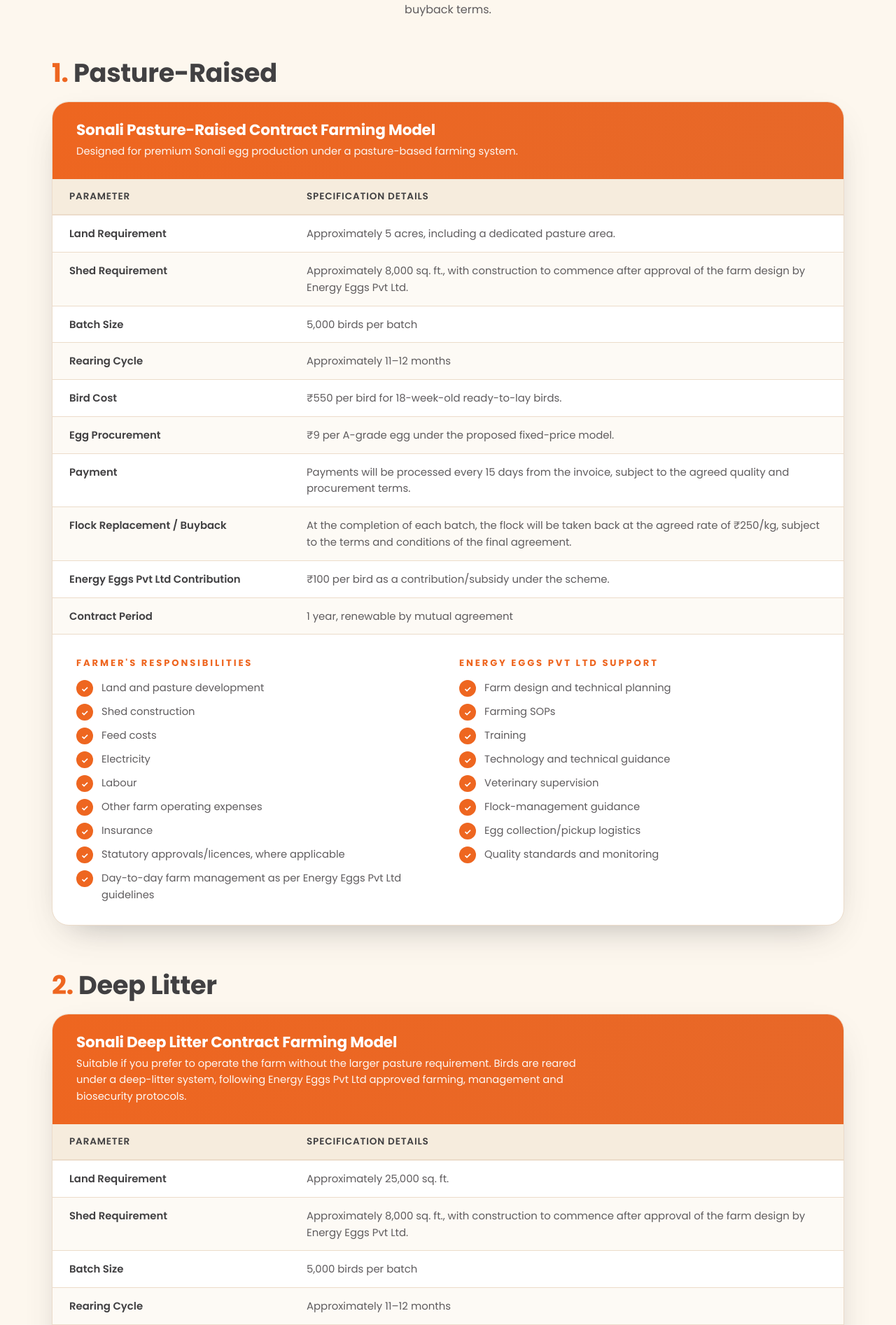
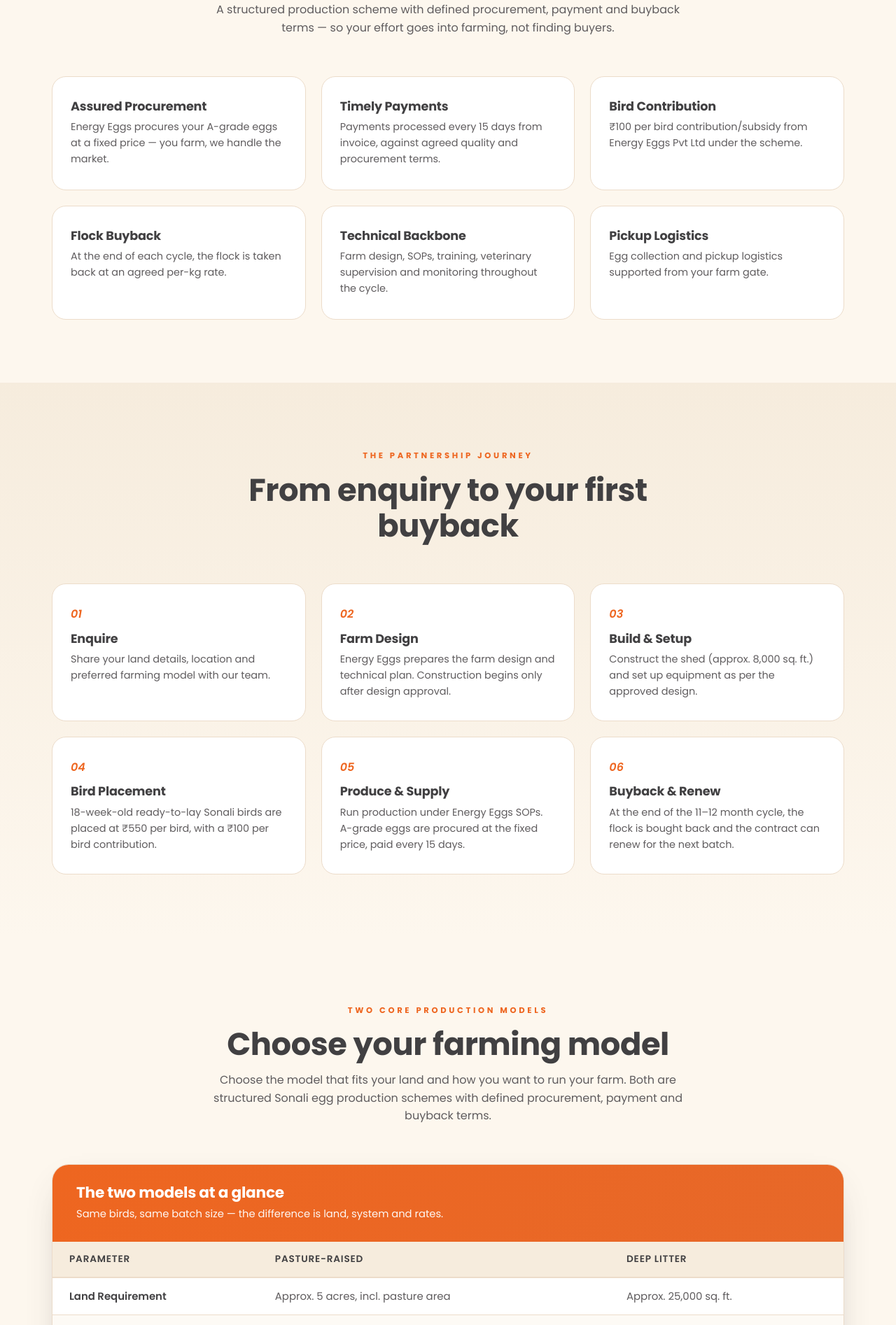
Before and after one commit to shirajgit/energy-eggs, a React (Vite) app: page /contract-farming in a window 1280 px wide. Shown: the part 666-2560 px from the top of the page at 70% size. Built offline with nearby package versions, Linux system fonts and the light colour scheme.

Commit message:
Add benefits, journey, comparison, and FAQ sections to Contract Farming page

```diff
--- a/src/index.css
+++ b/src/index.css
@@ -275,6 +275,8 @@
 /* ---------- Contract farming model cards ---------- */
 .model{background:#fff;border:1px solid var(--line);border-radius:24px;overflow:hidden;box-shadow:var(--shadow)}
 .model-block{scroll-margin-top:90px}
+.compare-model{margin-bottom:64px}
+.compare-model .spec-table td:first-child{width:26%}
 .model-block+.model-block{margin-top:64px}
 .model-title h2{font-size:clamp(1.7rem,3.5vw,2.3rem);margin-bottom:20px}
 .model-title .mn{color:var(--orange)}
--- a/src/pages/ContractFarming.tsx
+++ b/src/pages/ContractFarming.tsx
@@ -86,6 +86,43 @@
   },
 ]
 
+const BENEFITS = [
+  ['Assured Procurement', 'Energy Eggs procures your A-grade eggs at a fixed price — you farm, we handle the market.'],
+  ['Timely Payments', 'Payments processed every 15 days from invoice, against agreed quality and procurement terms.'],
+  ['Bird Contribution', '₹100 per bird contribution/subsidy from Energy Eggs Pvt Ltd under the scheme.'],
+  ['Flock Buyback', 'At the end of each cycle, the flock is taken back at an agreed per-kg rate.'],
+  ['Technical Backbone', 'Farm design, SOPs, training, veterinary supervision and monitoring throughout the cycle.'],
+  ['Pickup Logistics', 'Egg collection and pickup logistics supported from your farm gate.'],
+]
+
+const JOURNEY = [
+  ['01', 'Enquire', 'Share your land details, location and preferred farming model with our team.'],
+  ['02', 'Farm Design', 'Energy Eggs prepares the farm design and technical plan. Construction begins only after design approval.'],
+  ['03', 'Build & Setup', 'Construct the shed (approx. 8,000 sq. ft.) and set up equipment as per the approved design.'],
+  ['04', 'Bird Placement', '18-week-old ready-to-lay Sonali birds are placed at ₹550 per bird, with a ₹100 per bird contribution.'],
+  ['05', 'Produce & Supply', 'Run production under Energy Eggs SOPs. A-grade eggs are procured at the fixed price, paid every 15 days.'],
+  ['06', 'Buyback & Renew', 'At the end of the 11–12 month cycle, the flock is bought back and the contract can renew for the next batch.'],
+]
+
+const COMPARE: [param: string, pasture: string, deepLitter: string][] = [
+  ['Land Requirement', 'Approx. 5 acres, incl. pasture area', 'Approx. 25,000 sq. ft.'],
+  ['Shed Requirement', 'Approx. 8,000 sq. ft.', 'Approx. 8,000 sq. ft.'],
+  ['Batch Size', '5,000 birds', '5,000 birds'],
+  ['Egg Procurement', '₹9 per A-grade egg', '₹7 per A-grade egg'],
+  ['Flock Buyback', '₹250 per kg', '₹200 per kg'],
+  ['Rearing Cycle', '11–12 months', '11–12 months'],
+  ['Contract Period', '1 year, renewable', '1 year, renewable'],
+]
+
+const FAQ: [q: string, a: string][] = [
+  ['What do I need to get started?', 'Suitable land — approximately 5 acres for the pasture-raised model or 25,000 sq. ft. for deep litter — plus the ability to construct a shed of around 8,000 sq. ft. after your farm design is approved, and a willingness to operate as per Energy Eggs SOPs.'],
+  ['Who buys my eggs, and at what price?', 'Energy Eggs procures your A-grade eggs under a proposed fixed-price model — ₹9 per egg on the pasture-raised model and ₹7 per egg on the deep-litter model — with pickup logistics supported.'],
+  ['How and when do I get paid?', 'Payments are processed every 15 days from the invoice, subject to the agreed quality and procurement terms.'],
+  ['What happens at the end of a batch?', 'The flock is taken back under the buyback arrangement — at ₹250/kg on the pasture-raised model or ₹200/kg on deep litter, subject to final contract terms — and the 1-year contract can be renewed by mutual agreement for the next batch.'],
+  ['What support does Energy Eggs provide?', 'Farm and shed design, farming SOPs, technical training, veterinary supervision, flock-management guidance, quality standards and monitoring, and egg pickup logistics — throughout the production cycle.'],
+  ['Are these figures guaranteed?', 'All terms, rates and figures are indicative and subject to a final, legally binding bilateral agreement between Energy Eggs Pvt Ltd and the farmer, with continued eligibility linked to adherence to the prescribed SOPs and quality benchmarks.'],
+]
+
 const PARTNER_FLOW = [
   'Farm Design', 'Construction', 'Equipment', 'Bird Programme', 'Farming Model',
   'Technical Support', 'Procurement / Market Linkage',
@@ -108,6 +145,47 @@
         </p>
       </PageHero>
 
+      {/* WHY CONTRACT FARMING */}
+      <section>
+        <div className="wrap">
+          <Reveal className="sec-head">
+            <span className="eyebrow">Why Farm With Us</span>
+            <h2>You focus on the farm. <span className="script">We handle the rest.</span></h2>
+            <p>
+              A structured production scheme with defined procurement, payment and buyback terms —
+              so your effort goes into farming, not finding buyers.
+            </p>
+          </Reveal>
+          <div className="features features-3">
+            {BENEFITS.map(([name, text]) => (
+              <Reveal key={name} className="feature">
+                <h3>{name}</h3>
+                <p>{text}</p>
+              </Reveal>
+            ))}
+          </div>
+        </div>
+      </section>
+
+      {/* PARTNERSHIP JOURNEY */}
+      <section className="alt">
+        <div className="wrap">
+          <Reveal className="sec-head">
+            <span className="eyebrow">The Partnership Journey</span>
+            <h2>From enquiry to your first buyback</h2>
+          </Reveal>
+          <div className="steps">
+            {JOURNEY.map(([num, title, text]) => (
+              <Reveal key={num} className="step">
+                <div className="num">{num}</div>
+                <h3>{title}</h3>
+                <p>{text}</p>
+              </Reveal>
+            ))}
+          </div>
+        </div>
+      </section>
+
       <section>
         <div className="wrap">
           <Reveal className="sec-head">
@@ -118,6 +196,33 @@
               structured Sonali egg production schemes with defined procurement, payment and buyback
               terms.
             </p>
+          </Reveal>
+
+          <Reveal className="model compare-model">
+            <div className="model-top">
+              <h3>The two models at a glance</h3>
+              <p>Same birds, same batch size — the difference is land, system and rates.</p>
+            </div>
+            <div className="rate-table-wrap">
+              <table className="spec-table">
+                <thead>
+                  <tr>
+                    <th>Parameter</th>
+                    <th>Pasture-Raised</th>
+                    <th>Deep Litter</th>
+                  </tr>
+                </thead>
+                <tbody>
+                  {COMPARE.map(([param, pasture, deep]) => (
+                    <tr key={param}>
+                      <td>{param}</td>
+                      <td>{pasture}</td>
+                      <td>{deep}</td>
+                    </tr>
+                  ))}
+                </tbody>
+              </table>
+            </div>
           </Reveal>
 
           {MODELS.map((m, i) => (
@@ -199,6 +304,29 @@
           />
         </div>
       </section>
+
+      {/* FAQ */}
+      <section>
+        <div className="wrap">
+          <Reveal className="sec-head">
+            <span className="eyebrow">Common Questions</span>
+            <h2>Contract farming, answered</h2>
+          </Reveal>
+          <Reveal className="faq">
+            {FAQ.map(([q, a]) => (
+              <details key={q}>
+                <summary>{q}</summary>
+                <p>{a}</p>
+              </details>
+            ))}
+          </Reveal>
+          <MiniCta
+            title="Ready to explore a partnership?"
+            text="Tell us about your land, location and preferred model — our team will assess the fit and walk you through the scheme in detail."
+            cta="Apply for Contract Farming"
+          />
+        </div>
+      </section>
     </>
   )
 }
```
